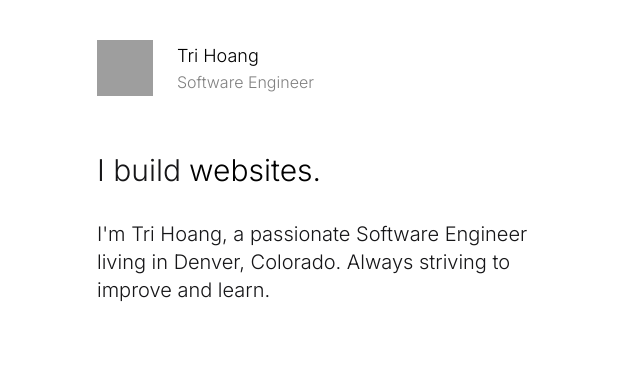
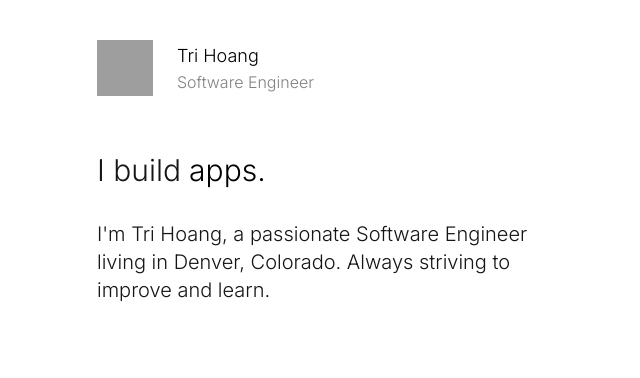
Before and after one commit to Trizee/BetterPersonalWebsite, a React (Vite) app: page / in a window 1280 px wide. Shown: the top 378 px of the page, without its empty margins (319-959 px from the left). Built offline with nearby package versions, Linux system fonts and the light colour scheme; grey boxes are pictures that could not be loaded.

Commit message:
working on home page

```diff
--- a/src/Components/Home/Home.jsx
+++ b/src/Components/Home/Home.jsx
@@ -5,7 +5,7 @@ export default function Home(){
     return(
         <>
             <motion.div
-                className=" w-full justify-center flex"
+                className=" w-full justify-center flex px-2"
                 initial={{y: -90, opacity:0}}
                 animate={{y: 0, opacity:1}}
                 exit={{x: window.innerWidth, opacity:1, transition:{duration:0.4}}}
@@ -20,7 +20,7 @@ export default function Home(){
             </motion.div>
 
             <motion.div
-            className=" w-full justify-center flex"
+            className=" w-full justify-center flex px-2"
             initial={{y: 90, opacity:0}}
             animate={{y: 0, opacity:1}}
             exit={{x: window.innerWidth, opacity:1, transition:{duration:0.4}}}
--- a/src/Components/Home/HomeHeader.jsx
+++ b/src/Components/Home/HomeHeader.jsx
@@ -10,7 +10,24 @@ export default function HomeHeader(){
         "experiences."
     ]
 
-    let [quote,setQuote] = useState("websites.")
+    let [quote,setQuote] = useState(quotes[0])
+
+    useEffect(() => {
+
+        let currentIndex = 0;
+
+        const interval = setInterval(() => {
+            setQuote(quotes[currentIndex]);
+            currentIndex = (currentIndex + 1) % quotes.length;
+
+            // Check if it has looped through all quotes
+            // if (currentIndex === 0) {
+            //   // Optionally add additional logic when it completes a loop
+            // }
+        }, 1000);
+        return () => clearInterval(interval);
+      }, [quote]);
+
 
     return(
         <>
```
